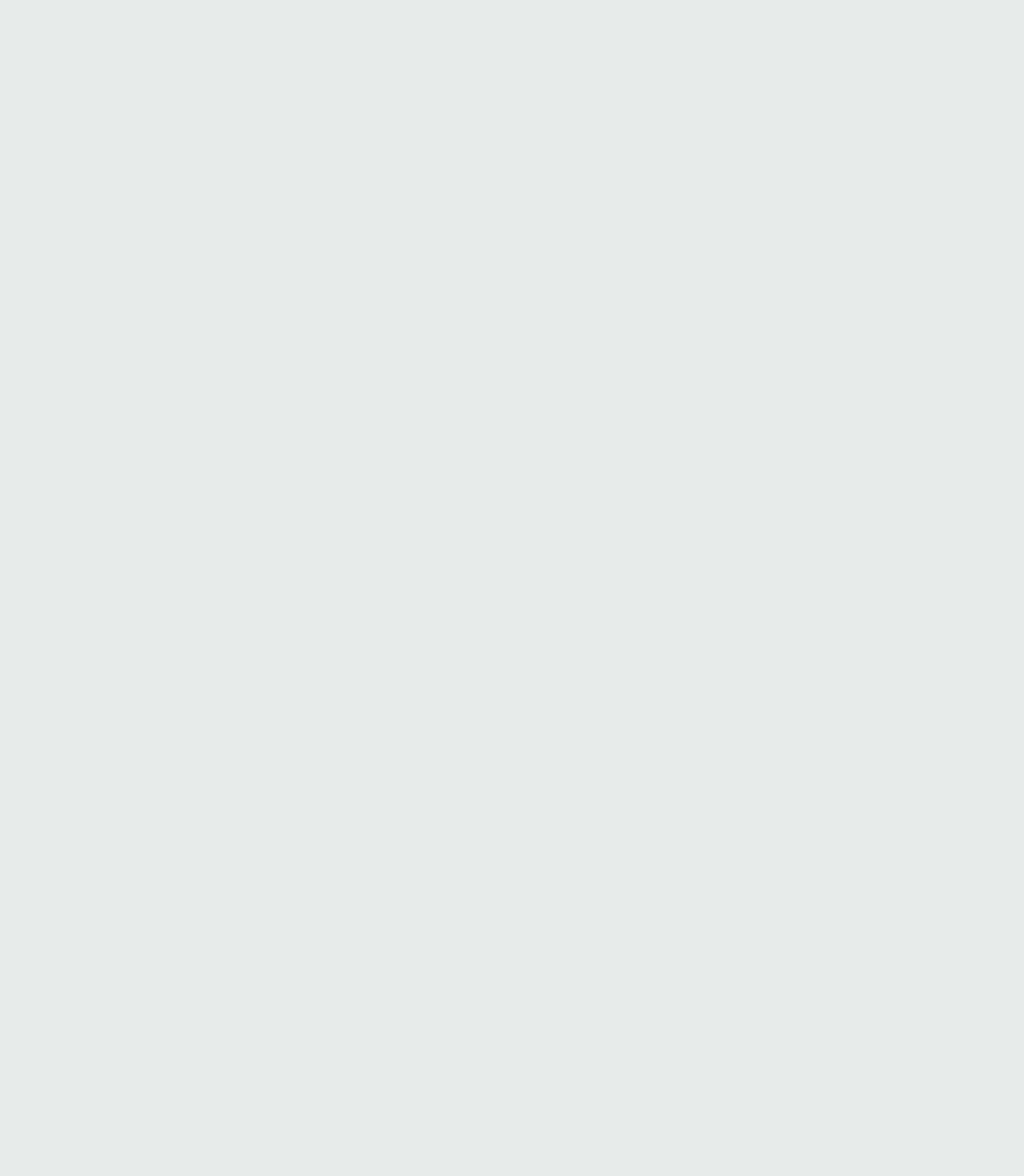
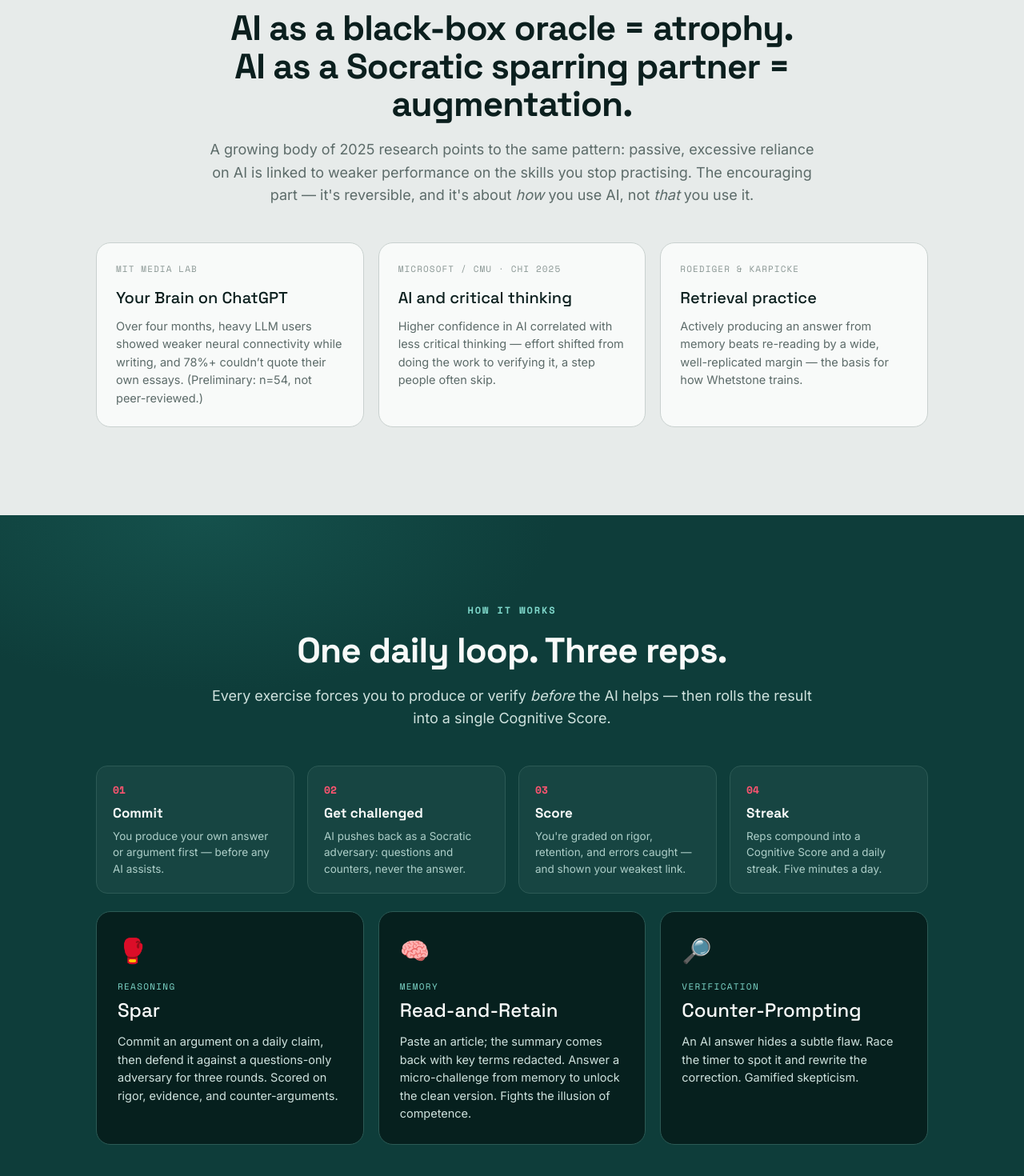
Before and after one commit to vishalquantana/project-whetstone, a React (Vite) app: page / in a window 1280 px wide. Shown: the part 824-2294 px from the top of the page at 80% size. Before the commit the page ends 800 px from the top, so only its background shows below. Built offline with nearby package versions, Linux system fonts and the light colour scheme.

Commit message:
feat: landing problem and how-it-works sections

```diff
--- a/src/components/Landing.css
+++ b/src/components/Landing.css
@@ -172,3 +172,161 @@
     grid-template-columns: 1.1fr 0.9fr;
   }
 }
+
+/* ---- shared section heads ---- */
+.lr-section-head {
+  max-width: 760px;
+  margin: 0 auto;
+  text-align: center;
+}
+.lr-h2 {
+  font-size: clamp(26px, 4.4vw, 44px);
+  line-height: 1.08;
+  letter-spacing: -0.02em;
+  margin-bottom: 18px;
+}
+.lr-h2-light {
+  color: var(--chalk);
+}
+.lr-lede {
+  font-size: clamp(15px, 2vw, 18px);
+  line-height: 1.6;
+  color: var(--graphite);
+}
+.lr-lede-light {
+  color: #cfe2de;
+}
+.lr-eyebrow-dark {
+  color: var(--coral);
+  font-size: 12px;
+  font-weight: 700;
+  letter-spacing: 0.16em;
+  text-transform: uppercase;
+  margin-bottom: 16px;
+}
+
+/* ---- problem (light) ---- */
+.lr-problem {
+  background: var(--mist);
+  padding: clamp(56px, 9vw, 110px) clamp(20px, 5vw, 64px);
+}
+.lr-cards {
+  margin-top: 44px;
+  display: grid;
+  grid-template-columns: 1fr;
+  gap: 18px;
+  max-width: 1040px;
+  margin-left: auto;
+  margin-right: auto;
+}
+.lr-card {
+  display: block;
+  text-decoration: none;
+  color: var(--ink);
+  background: var(--chalk);
+  border: 1.5px solid var(--line);
+  border-radius: var(--radius);
+  padding: 24px;
+  transition: 0.2s var(--ease);
+}
+.lr-card:hover {
+  transform: translateY(-3px);
+  box-shadow: var(--shadow-soft);
+  border-color: var(--coral);
+}
+.lr-card-src {
+  font-size: 11px;
+  letter-spacing: 0.1em;
+  text-transform: uppercase;
+  color: var(--graphite-2);
+  margin-bottom: 12px;
+}
+.lr-card-title {
+  font-size: 20px;
+  margin-bottom: 10px;
+}
+.lr-card-body {
+  font-size: 14.5px;
+  line-height: 1.55;
+  color: var(--graphite);
+}
+
+/* ---- how it works (dark) ---- */
+.lr-how {
+  background:
+    radial-gradient(800px 400px at 20% 0%, #15514c 0%, transparent 55%),
+    var(--petrol);
+  color: var(--chalk);
+  padding: clamp(56px, 9vw, 110px) clamp(20px, 5vw, 64px);
+}
+.lr-steps {
+  margin: 44px auto 0;
+  max-width: 1040px;
+  display: grid;
+  grid-template-columns: 1fr;
+  gap: 16px;
+}
+.lr-step {
+  background: rgba(255, 255, 255, 0.04);
+  border: 1px solid var(--line-dark);
+  border-radius: var(--radius-sm);
+  padding: 20px;
+  display: flex;
+  flex-direction: column;
+  gap: 6px;
+}
+.lr-step-n {
+  color: var(--coral);
+  font-size: 13px;
+  font-weight: 700;
+}
+.lr-step b {
+  font-size: 17px;
+}
+.lr-step small {
+  color: #aecfc9;
+  font-size: 13.5px;
+  line-height: 1.5;
+}
+.lr-ex-cards {
+  margin: 22px auto 0;
+  max-width: 1040px;
+  display: grid;
+  grid-template-columns: 1fr;
+  gap: 18px;
+}
+.lr-ex-card {
+  background: #06201e;
+  border: 1.5px solid var(--line-dark);
+  border-radius: var(--radius);
+  padding: 26px;
+}
+.lr-ex-ico {
+  font-size: 30px;
+}
+.lr-ex-skill {
+  margin-top: 14px;
+  color: #7fd8cb;
+  font-size: 11px;
+  letter-spacing: 0.12em;
+  text-transform: uppercase;
+}
+.lr-ex-name {
+  font-size: 24px;
+  margin: 4px 0 10px;
+}
+.lr-ex-body {
+  color: #cfe2de;
+  font-size: 14.5px;
+  line-height: 1.55;
+}
+
+@media (min-width: 720px) {
+  .lr-cards,
+  .lr-ex-cards {
+    grid-template-columns: repeat(3, 1fr);
+  }
+  .lr-steps {
+    grid-template-columns: repeat(4, 1fr);
+  }
+}
--- a/src/components/Landing.tsx
+++ b/src/components/Landing.tsx
@@ -3,6 +3,106 @@ import './Landing.css';
 
 interface Props {
   onEnter: () => void;
+}
+
+const RESEARCH = [
+  {
+    src: 'MIT Media Lab',
+    title: 'Your Brain on ChatGPT',
+    body: "Over four months, heavy LLM users showed weaker neural connectivity while writing, and 78%+ couldn’t quote their own essays. (Preliminary: n=54, not peer-reviewed.)",
+    href: 'https://www.brainonllm.com/',
+  },
+  {
+    src: 'Microsoft / CMU · CHI 2025',
+    title: 'AI and critical thinking',
+    body: 'Higher confidence in AI correlated with less critical thinking — effort shifted from doing the work to verifying it, a step people often skip.',
+    href: 'https://www.microsoft.com/en-us/research/wp-content/uploads/2025/01/lee_2025_ai_critical_thinking_survey.pdf',
+  },
+  {
+    src: 'Roediger & Karpicke',
+    title: 'Retrieval practice',
+    body: 'Actively producing an answer from memory beats re-reading by a wide, well-replicated margin — the basis for how Whetstone trains.',
+    href: 'https://www.nature.com/scitable/blog/mind-read/braintraining_apps_neuroscience_or_pseudoscience/',
+  },
+];
+
+const STEPS = [
+  { n: '01', t: 'Commit', d: 'You produce your own answer or argument first — before any AI assists.' },
+  { n: '02', t: 'Get challenged', d: 'AI pushes back as a Socratic adversary: questions and counters, never the answer.' },
+  { n: '03', t: 'Score', d: "You're graded on rigor, retention, and errors caught — and shown your weakest link." },
+  { n: '04', t: 'Streak', d: 'Reps compound into a Cognitive Score and a daily streak. Five minutes a day.' },
+];
+
+const EXERCISES = [
+  { icon: '🥊', name: 'Spar', skill: 'Reasoning', d: 'Commit an argument on a daily claim, then defend it against a questions-only adversary for three rounds. Scored on rigor, evidence, and counter-arguments.' },
+  { icon: '🧠', name: 'Read-and-Retain', skill: 'Memory', d: 'Paste an article; the summary comes back with key terms redacted. Answer a micro-challenge from memory to unlock the clean version. Fights the illusion of competence.' },
+  { icon: '🔎', name: 'Counter-Prompting', skill: 'Verification', d: 'An AI answer hides a subtle flaw. Race the timer to spot it and rewrite the correction. Gamified skepticism.' },
+];
+
+function ProblemSection() {
+  return (
+    <section id="why" className="lr-problem">
+      <div className="lr-section-head" data-reveal>
+        <div className="lr-eyebrow-dark mono">The problem</div>
+        <h2 className="lr-h2 grotesk">
+          AI as a black-box oracle = atrophy.
+          <br />
+          AI as a Socratic sparring partner = augmentation.
+        </h2>
+        <p className="lr-lede">
+          A growing body of 2025 research points to the same pattern: passive, excessive
+          reliance on AI is linked to weaker performance on the skills you stop practising.
+          The encouraging part — it's reversible, and it's about <em>how</em> you use AI, not
+          <em> that</em> you use it.
+        </p>
+      </div>
+      <div className="lr-cards">
+        {RESEARCH.map((r) => (
+          <a key={r.title} className="lr-card" href={r.href} target="_blank" rel="noreferrer" data-reveal>
+            <div className="lr-card-src mono">{r.src}</div>
+            <div className="lr-card-title grotesk">{r.title}</div>
+            <p className="lr-card-body">{r.body}</p>
+          </a>
+        ))}
+      </div>
+    </section>
+  );
+}
+
+function HowSection() {
+  return (
+    <section id="how" className="lr-how">
+      <div className="lr-section-head" data-reveal>
+        <div className="lr-eyebrow mono">How it works</div>
+        <h2 className="lr-h2 lr-h2-light grotesk">One daily loop. Three reps.</h2>
+        <p className="lr-lede lr-lede-light">
+          Every exercise forces you to produce or verify <em>before</em> the AI helps — then
+          rolls the result into a single Cognitive Score.
+        </p>
+      </div>
+
+      <div className="lr-steps">
+        {STEPS.map((s) => (
+          <div key={s.n} className="lr-step" data-reveal>
+            <span className="lr-step-n mono">{s.n}</span>
+            <b className="grotesk">{s.t}</b>
+            <small>{s.d}</small>
+          </div>
+        ))}
+      </div>
+
+      <div className="lr-ex-cards">
+        {EXERCISES.map((e) => (
+          <div key={e.name} className="lr-ex-card" data-reveal>
+            <span className="lr-ex-ico" aria-hidden="true">{e.icon}</span>
+            <div className="lr-ex-skill mono">{e.skill}</div>
+            <div className="lr-ex-name grotesk">{e.name}</div>
+            <p className="lr-ex-body">{e.d}</p>
+          </div>
+        ))}
+      </div>
+    </section>
+  );
 }
 
 function CognitiveRing() {
@@ -62,6 +162,8 @@ export function Landing({ onEnter }: Props) {
           </div>
         </div>
       </section>
+      <ProblemSection />
+      <HowSection />
     </div>
   );
 }
```
Also changed, not shown: e2e.smoke.mjs (+8 -0 lines).
